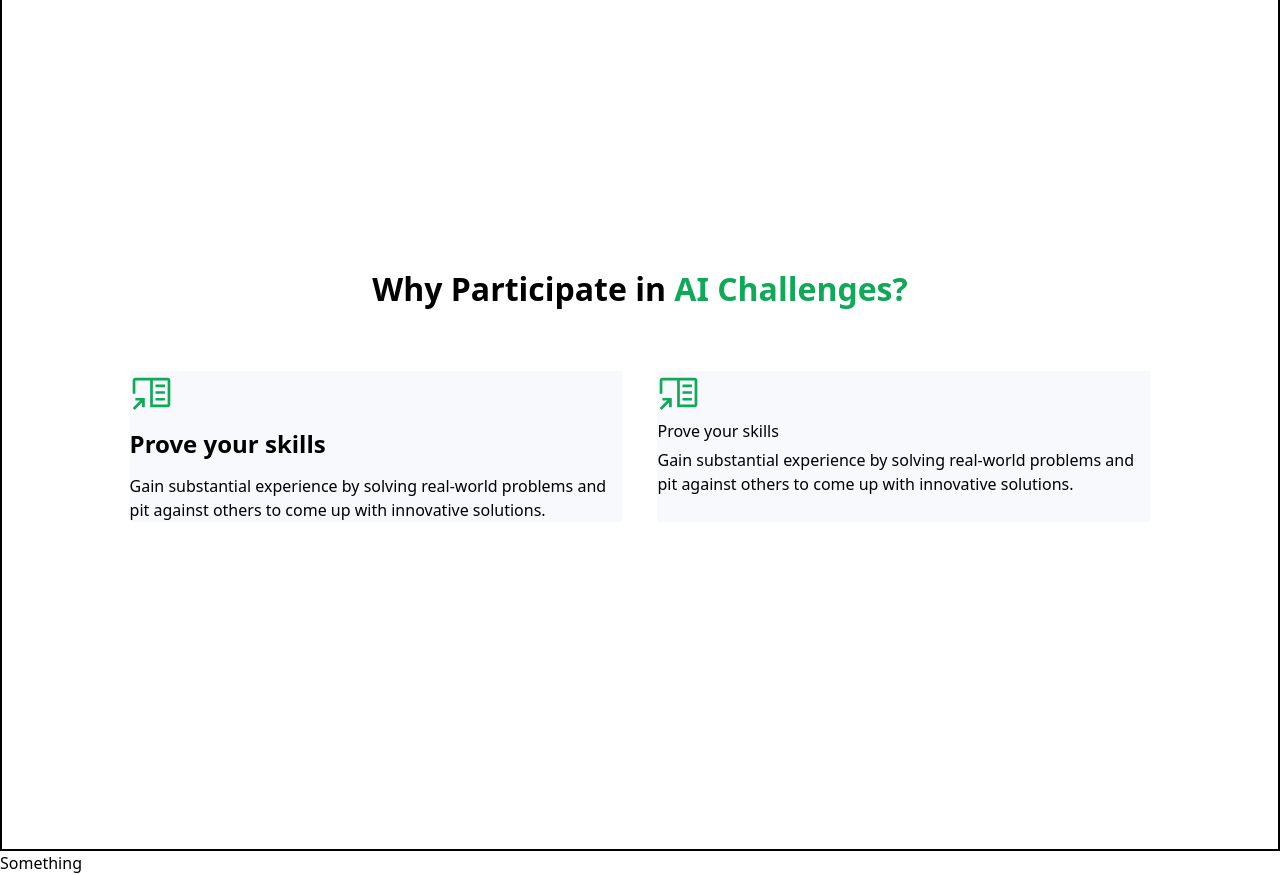
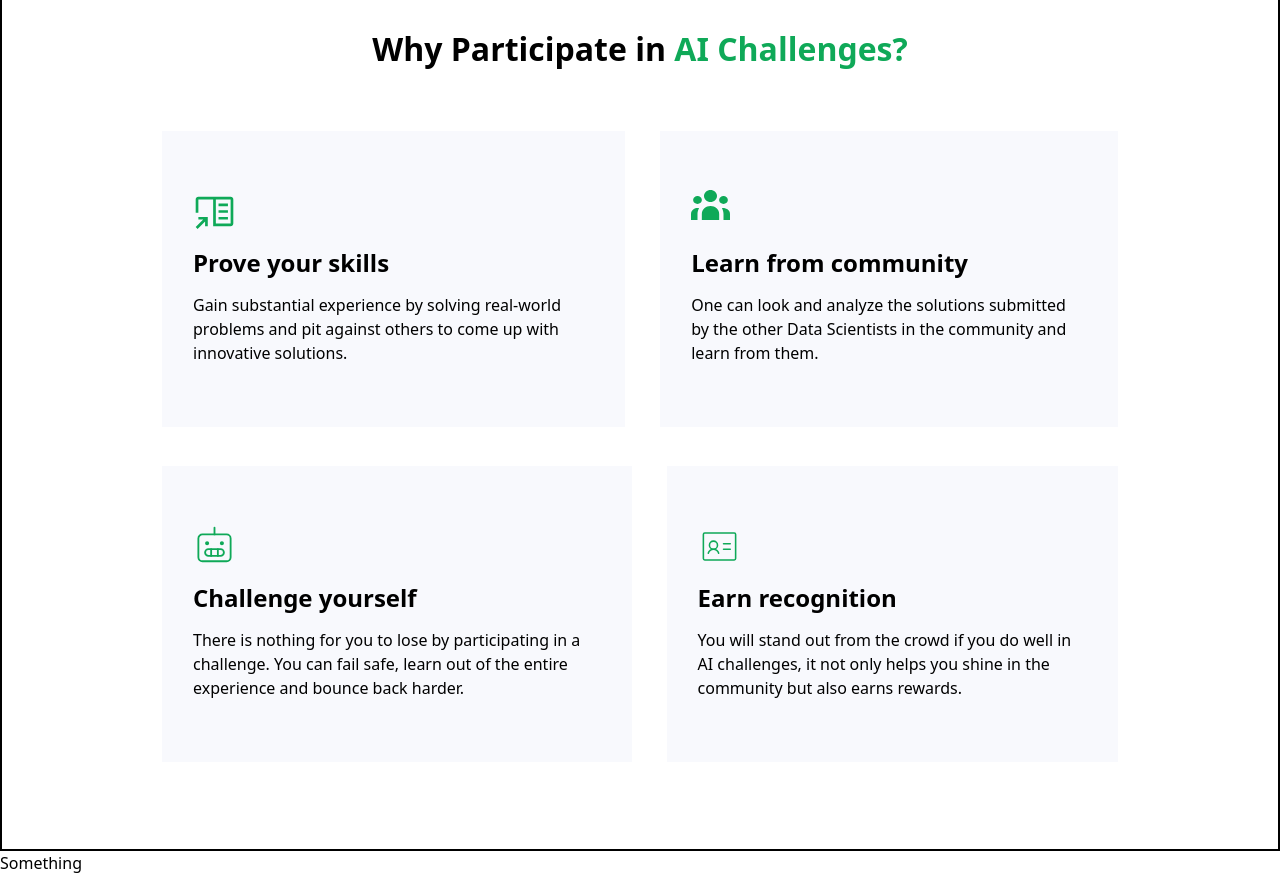
Before and after one commit to AmanMayank/aiplanethackathon, a React (Create React App) app: page / in a window 1280 px wide. Shown: the part 880-1755 px from the top of the page. Built offline with nearby package versions, Linux system fonts and the light colour scheme.

Commit message:
HeroCardUpdated

```diff
--- a/src/components/HeroCard.js
+++ b/src/components/HeroCard.js
@@ -75,11 +75,11 @@ const HeroCard = () => {
             <span className="text-[#0FA958]">AI Challenges?</span>
           </div>
 
-          <div className="flex flex-col gap-[39px] w-[80%] ">
+          <div className="flex flex-col gap-[39px] px-[160px]">
             <div className="flex gap-[35px]">
               <div className="bg-[#F8F9FD]">
-                <div className="flex flex-col gap-[5px]">
-                  <div>
+                <div className="flex flex-col gap-[5px] pb-[62px] pt-[59px] pl-[31px] pr-[40px] rounded-[20px] ">
+                  <div className="h-[43px] w-[43px]">
                     <img
                       src="/assets/icons/carbon_notebook-reference.svg"
                       alt="notebook"
@@ -88,7 +88,7 @@ const HeroCard = () => {
                   <p className="text-2xl leading-[50px] font-semibold">
                     Prove your skills
                   </p>
-                  <p>
+                  <p className="font-medium text-base">
                     Gain substantial experience by solving real-world problems
                     and pit against others to come up with innovative solutions.
                   </p>
@@ -96,17 +96,53 @@ const HeroCard = () => {
               </div>
 
               <div className="bg-[#F8F9FD]">
-                <div className="flex flex-col gap-[5px] ">
-                  <div>
+                <div className="flex flex-col gap-[5px] pb-[62px] pt-[59px] pl-[31px] pr-[40px] rounded-[20px] ">
+                  <div className="h-[43px] w-[43px]">
+                    <img src="/assets/icons/Vector.svg" alt="notebook" />
+                  </div>
+                  <p className="text-2xl leading-[50px] font-semibold">
+                    Learn from community
+                  </p>
+                  <p className="font-medium text-base">
+                    One can look and analyze the solutions submitted by the
+                    other Data Scientists in the community and learn from them.
+                  </p>
+                </div>
+              </div>
+            </div>
+
+            <div className="flex gap-[35px]">
+              <div className="bg-[#F8F9FD]">
+                <div className="flex flex-col gap-[5px] pb-[62px] pt-[59px] pl-[31px] pr-[40px] rounded-[20px] ">
+                  <div className="h-[43px] w-[43px]">
+                    <img src="/assets/icons/Robot.svg" alt="notebook" />
+                  </div>
+                  <p className="text-2xl leading-[50px] font-semibold">
+                    Challenge yourself
+                  </p>
+                  <p className="font-medium text-base">
+                    There is nothing for you to lose by participating in a
+                    challenge. You can fail safe, learn out of the entire
+                    experience and bounce back harder.
+                  </p>
+                </div>
+              </div>
+
+              <div className="bg-[#F8F9FD]">
+                <div className="flex flex-col gap-[5px] pb-[62px] pt-[59px] pl-[31px] pr-[40px] rounded-[20px] ">
+                  <div className="h-[43px] w-[43px]">
                     <img
-                      src="/assets/icons/carbon_notebook-reference.svg"
+                      src="/assets/icons/IdentificationCard.svg"
                       alt="notebook"
                     />
                   </div>
-                  <p>Prove your skills</p>
-                  <p>
-                    Gain substantial experience by solving real-world problems
-                    and pit against others to come up with innovative solutions.
+                  <p className="text-2xl leading-[50px] font-semibold">
+                    Earn recognition
+                  </p>
+                  <p className="font-medium text-base">
+                    You will stand out from the crowd if you do well in AI
+                    challenges, it not only helps you shine in the community but
+                    also earns rewards.
                   </p>
                 </div>
               </div>
```
